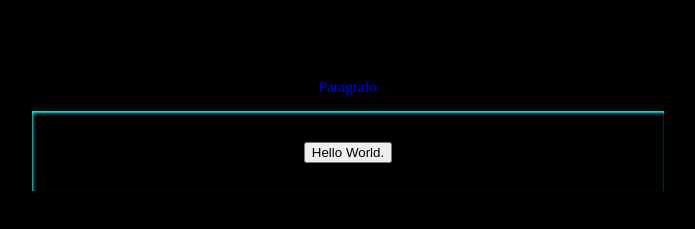
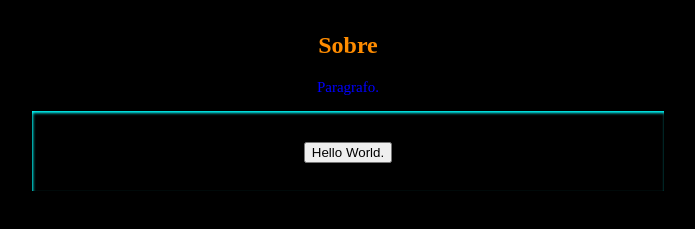
Before and after one commit to edskate/Palavras-de-Inglish-001, a plain HTML site: page index.html in a window 1280 px wide. Shown: the part 93-322 px from the top of the page, without its empty margins (292-987 px from the left). Drawn offline with Linux system fonts and the light colour scheme.

Commit message:
add style color

```diff
--- a/index.html
+++ b/index.html
@@ -30,6 +30,11 @@
             font-family: 'Times New Roman', Times, serif;
 
         }
+        h2{
+            color: darkorange;
+            text-align: center;
+            text-shadow: -1px 2px 3px #000;
+        }
        #container{
             text-align: center;
             color: azure;
@@ -46,7 +51,7 @@
 
  <h2>Sobre</h2>
 
- <p>Paragrafo</p>
+ <p>Paragrafo.</p>
 
  <div id="container">
     <button>Hello World.</button>
```
